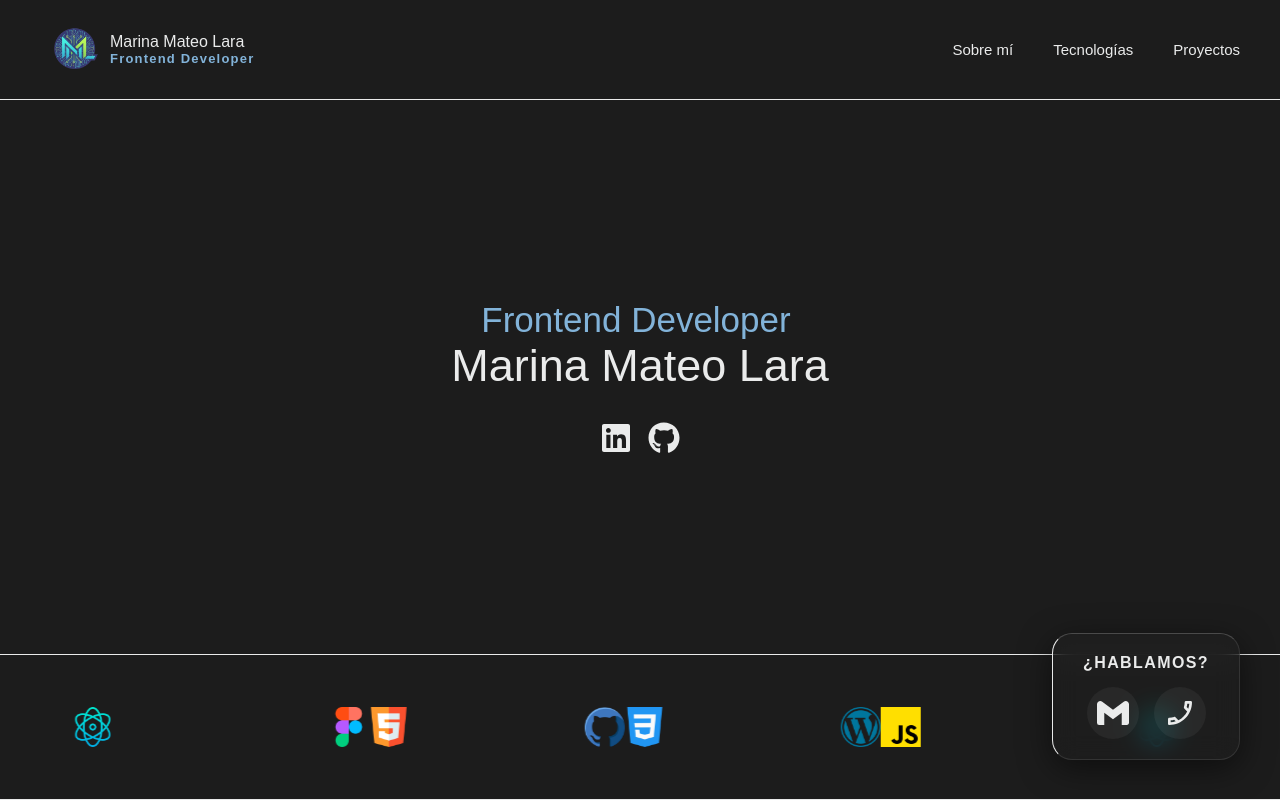
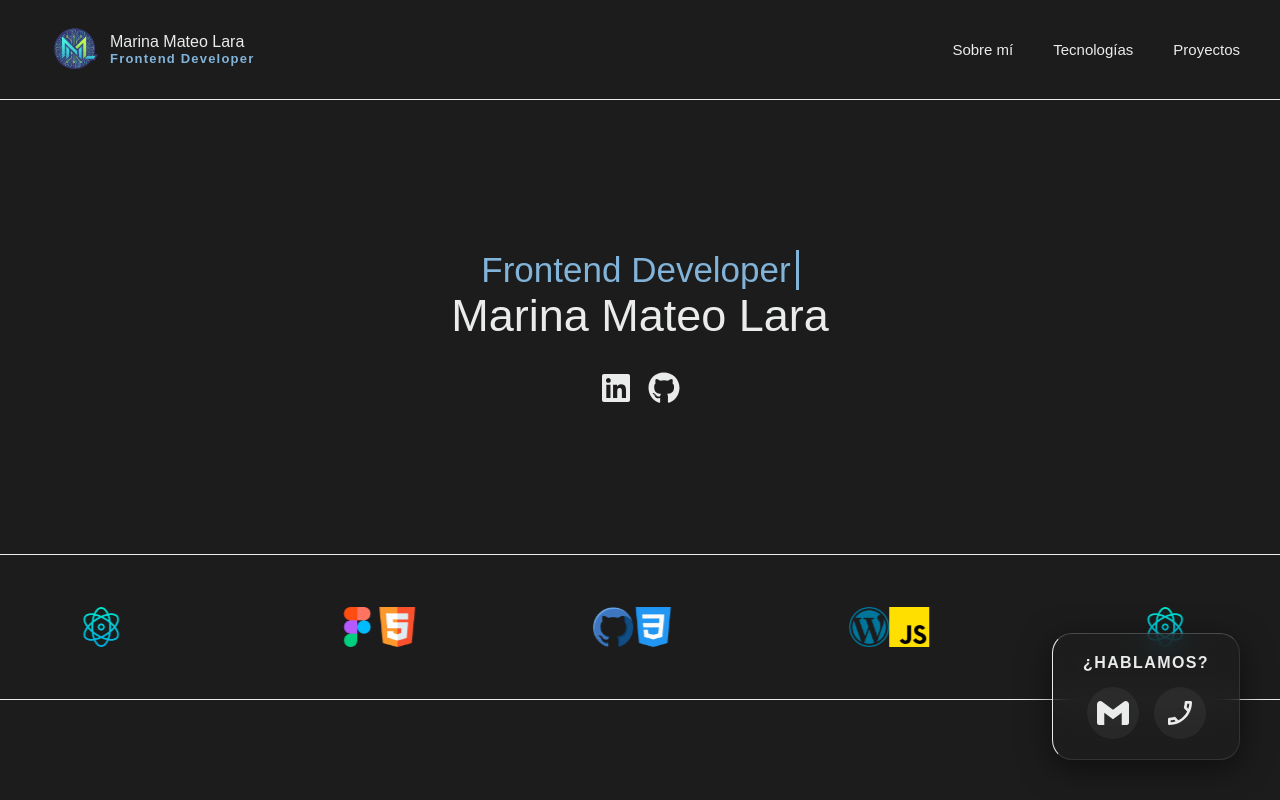
Before and after one commit to Marinamlittle/Portfolio, a React (Create React App) app: page / in a window 1280 px wide. Shown: the top 800 px of the page. Built offline with nearby package versions, Linux system fonts and the light colour scheme; the HTML template or start-up script is replaced by a standard one.

Commit message:
Actualizando Responsive

```diff
--- a/src/css/style.css
+++ b/src/css/style.css
@@ -230,7 +230,7 @@ html{
     background-color: var(--negro);
     color: var(--blanco-hueso);
     text-align: center;
-    padding: 200px 10px;
+    padding: 150px 10px;
 }
 
 
```
